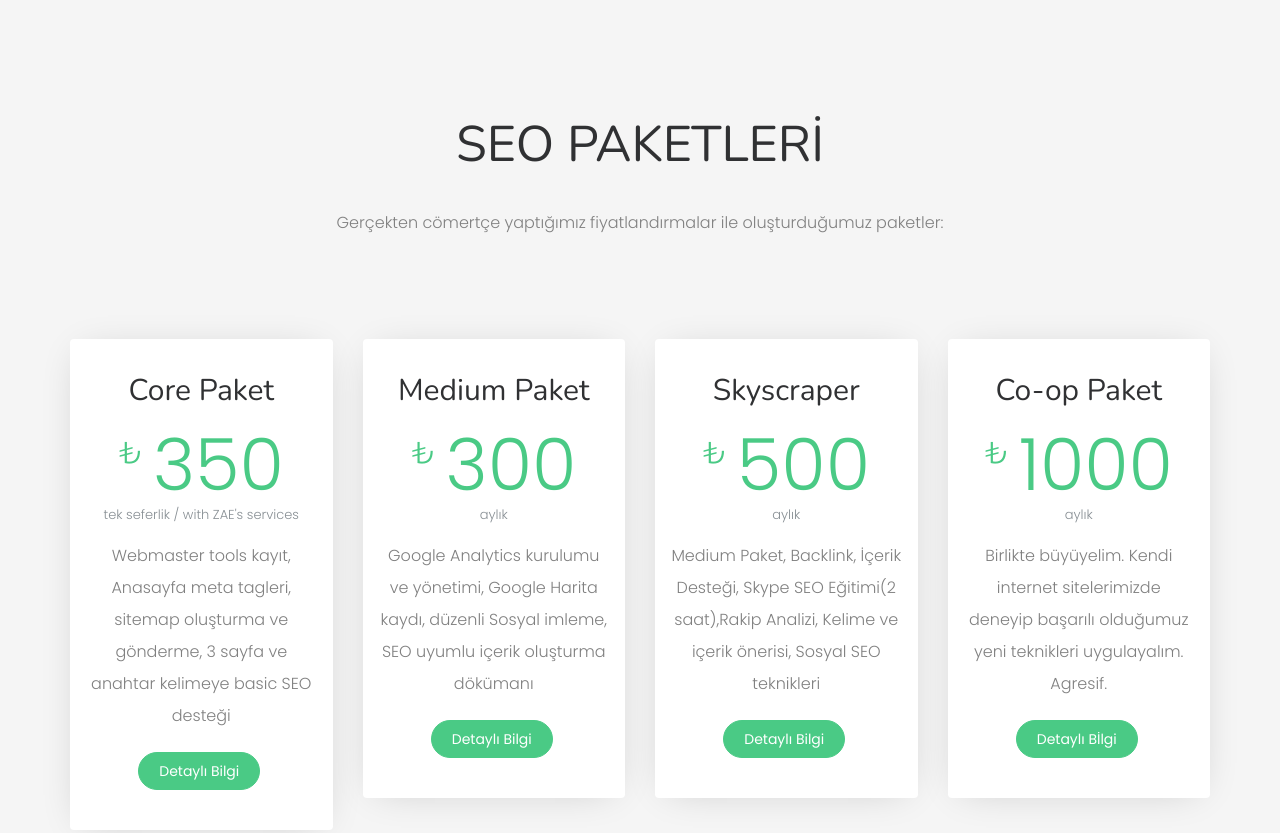
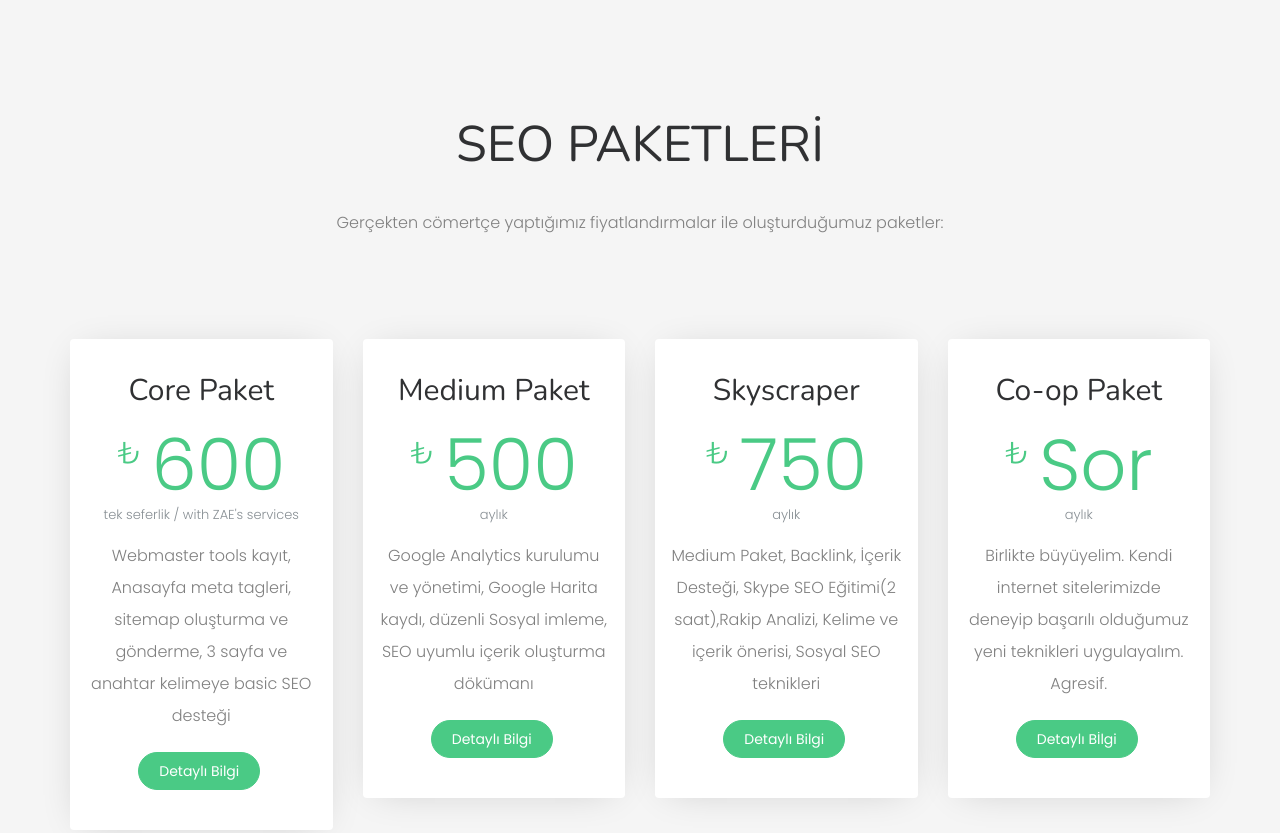
Before and after one commit to eIektro/seopacks, a plain HTML site: page index.html in a window 1280 px wide. Shown: the top 833 px of the page. Drawn offline with nearby package versions, Linux system fonts and the light colour scheme.

Commit message:
Update index.html

```diff
--- a/index.html
+++ b/index.html
@@ -37,7 +37,7 @@
 					<div class="col-md-3 text-center animate-box fadeInUp animated-fast">
 						<div class="pricing">
 							<h2 class="pricing-heading">Core Paket</h2>
-							<div class="price"><sup class="currency"> ₺</sup>350<small>tek seferlik / with ZAE's services</small></div>
+							<div class="price"><sup class="currency"> ₺</sup>600<small>tek seferlik / with ZAE's services</small></div>
 							<p>Webmaster tools kayıt, Anasayfa meta tagleri, sitemap oluşturma ve gönderme, 3 sayfa ve anahtar kelimeye basic SEO desteği</p>
 							<p><a href="#" class="btn btn-primary">Detaylı Bilgi</a></p>
 						</div>
@@ -45,7 +45,7 @@
 					<div class="col-md-3 text-center animate-box fadeInUp animated-fast">
 						<div class="pricing">
 							<h2 class="pricing-heading">Medium Paket</h2>
-							<div class="price"><sup class="currency"> ₺</sup>300<small>aylık</small></div>
+							<div class="price"><sup class="currency"> ₺</sup>500<small>aylık</small></div>
 							<p>Google Analytics kurulumu ve yönetimi, Google Harita kaydı, düzenli Sosyal imleme, SEO uyumlu içerik oluşturma dökümanı</p>
 							<p><a href="#" class="btn btn-primary">Detaylı Bilgi</a></p>
 						</div>
@@ -53,7 +53,7 @@
 					<div class="col-md-3 text-center animate-box fadeInUp animated-fast">
 						<div class="pricing">
 							<h2 class="pricing-heading">Skyscraper</h2>
-							<div class="price"><sup class="currency"> ₺</sup>500<small>aylık</small></div>
+							<div class="price"><sup class="currency"> ₺</sup>750<small>aylık</small></div>
 							<p>Medium Paket, Backlink, İçerik Desteği, Skype SEO Eğitimi(2 saat),Rakip Analizi, Kelime ve içerik önerisi, Sosyal SEO teknikleri</p>
 							<p><a href="#" class="btn btn-primary">Detaylı Bilgi</a></p>
 						</div>
@@ -61,7 +61,7 @@
 					<div class="col-md-3 text-center animate-box fadeInUp animated-fast">
 						<div class="pricing">
 							<h2 class="pricing-heading">Co-op Paket</h2>
-							<div class="price"><sup class="currency">₺</sup>1000<small>aylık</small></div>
+							<div class="price"><sup class="currency">₺</sup>Sor<small>aylık</small></div>
 							<p>Birlikte büyüyelim. Kendi internet sitelerimizde deneyip başarılı olduğumuz yeni teknikleri uygulayalım. Agresif.</p>
 							<p><a href="#" class="btn btn-primary">Detaylı Bİlgi</a></p>
 						</div>
```
